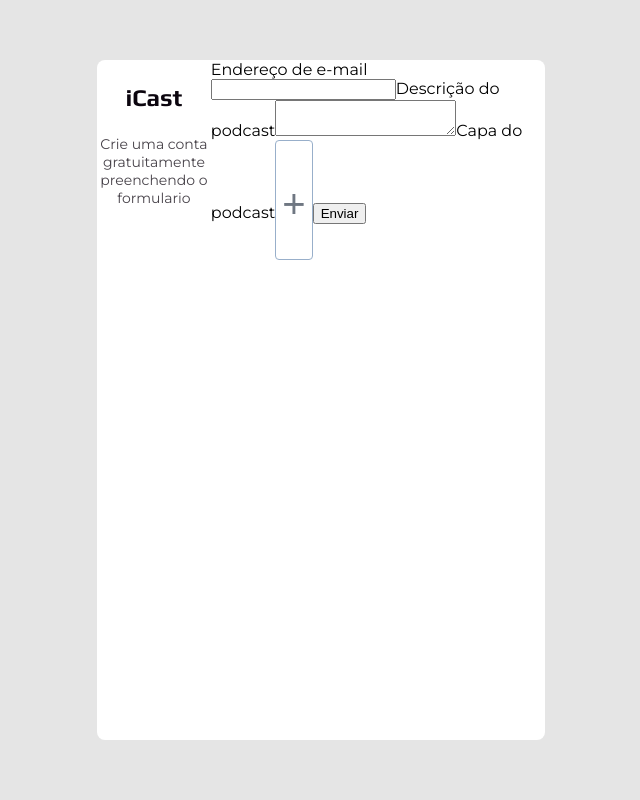
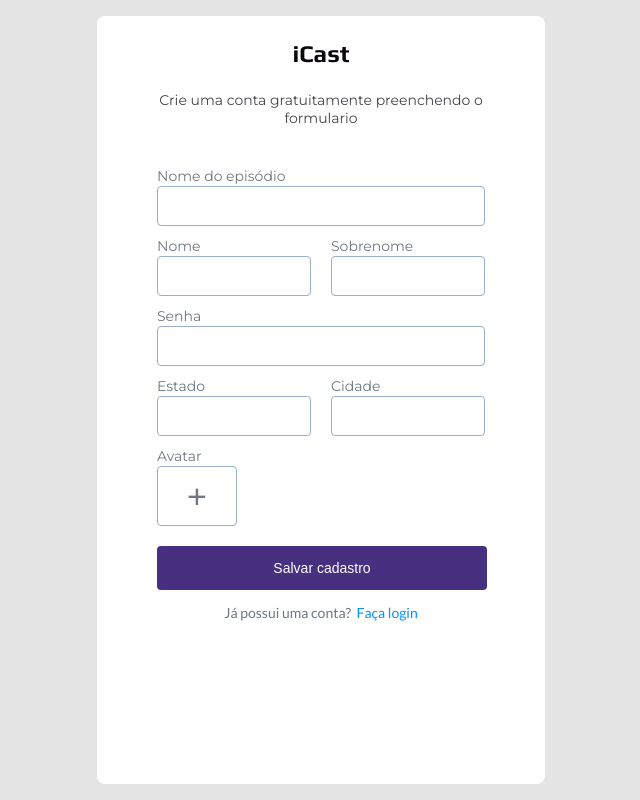
Before and after one commit to joaovitorvaz/icast-frontend, a Next.js app: page /cadastro-usuario in a window 1280 px wide. Shown: the whole page, without its empty margins (319-959 px from the left). Built offline with nearby package versions, Linux system fonts and the light colour scheme; no server answers.

Commit message:
tela finalizada

```diff
--- a/src/modules/Authentication/pages/CadastroUsuario/index.js
+++ b/src/modules/Authentication/pages/CadastroUsuario/index.js
@@ -7,7 +7,7 @@ import Image from 'next/image'
 import React, { FormEvent, ChangeEvent, useState } from "react"
 import {useRef, useEffect} from "react"
 
-export default function Home() {
+export default function CadastroUsuario() {
   const [image, setImage] = useState();
   const [preview, setPreview] = useState();
   const fileInputRef = useRef();
@@ -37,14 +37,39 @@ export default function Home() {
               <p className={styles.titleCadUser}>iCast</p>
               <p className={styles.subtitleCadUser}>Crie uma conta gratuitamente preenchendo o formulario</p>
             </div>
-            <div className={styles.organizaFormulario}>
-                <label className={styles.label}>Endereço de e-mail</label>
-                <input className={styles.input}></input>
-                <label className={styles.label}>Descrição do podcast</label>
-                <textarea className={styles.textarea}></textarea>
-                <label className={styles.label}>Capa do podcast</label>
+            <div className={styles.blocoFormulario} style={{padding:'0px 60px 0px 60px'}}>
+              <div style={{display:'flex', flexDirection:'column', width:'100%'}}>
+                  <label className={styles.label}>Nome do episódio</label>
+                  <input className={styles.input}></input>
+              </div>
+              <div style={{display:'flex', flexDirection:'row', width:'100%'}}>
+                <div style={{display:'flex', flexDirection:'column', width:'47%'}}>
+                  <label className={styles.label}>Nome</label>
+                  <input className={styles.input}></input>
+                </div>
+                <div style={{display:'flex', flexDirection:'column', marginLeft:'20px', width:'47%'}}>
+                  <label className={styles.label}>Sobrenome</label>
+                  <input className={styles.input}></input>
+                </div>
+              </div>
+                <div style={{display:'flex', flexDirection:'column', width:'100%'}}>
+                    <label className={styles.label}>Senha</label>
+                    <input className={styles.input}></input>
+                </div>
+                <div style={{display:'flex', flexDirection:'row', width:'100%'}}>
+                  <div style={{display:'flex', flexDirection:'column', width:'47%'}}>
+                    <label className={styles.label}>Estado</label>
+                    <input className={styles.input}></input>
+                  </div>
+                  <div style={{display:'flex', flexDirection:'column', marginLeft:'20px', width:'47%'}}>
+                    <label className={styles.label}>Cidade</label>
+                    <input className={styles.input}></input>
+                  </div>
+              </div>
+              <div style={{display:'flex', flexDirection:'column'}}>
+              <label className={styles.label}>Avatar</label>
                 {preview ? (
-                  <img style={{height:'120px', objectFit: 'cover',
+                  <img style={{height:'60px', width:'80px', objectFit: 'cover',
                    cursor: 'pointer', borderRadius:'4px'}}
                     src={preview}
                     onClick={() => {
@@ -52,14 +77,15 @@ export default function Home() {
                     }}></img>
                 ) : (
                   <button
-                    style={{height:'120px', objectFit: 'cover',
+                    style={{height:'60px', width:'80px', objectFit: 'cover',
                     background:'white', border: '1px solid #98AFCA',
+                    color: '#6F7782', fontWeight: '500', fontSize:'34px',
                     borderRadius: '4px', cursor: 'pointer'}}
                     onClick={(event) => {
                     event.preventDefault();
                     fileInputRef.current.click();
                   }}>
-                    <p style={{color: '#6F7782', fontWeight: '200', fontSize:'40px'}}>+</p></button>
+                    +</button>
                 )}
                 <input
                   type="file"
@@ -76,12 +102,16 @@ export default function Home() {
                   }}
                   >
                   </input>
-                  <button className={styles.buttonEnviar}>Enviar</button>
-              </div>
+                  <button className={styles.buttonEnviar}>Salvar cadastro</button>
+                  <div style={{display:'flex', flexDirection: 'row', widt: '100%', justifyContent: 'center'}}>
+                    <p className={styles.login}>Já possui uma conta? </p>
+                    <p className={styles.login} style={{color: '#0094FF'}}> &nbsp;&nbsp;Faça login </p>
+                    </div>
+                </div>
+            </div>
           </div>
         </main>
       </div>
-
     </div>
   )
 }
--- a/src/modules/Authentication/pages/CadastroUsuario/styles.module.css
+++ b/src/modules/Authentication/pages/CadastroUsuario/styles.module.css
@@ -1,14 +1,8 @@
-.container {
-    height: 100vh;
-    width: 100%;
-}
-
 .main {
     font-family: 'Montserrat', sans-serif;
     min-height: 100vh;
     width: 100%;
     display: flex;
-    flex-direction: column;
     justify-content: center;
 }
 
@@ -20,12 +14,12 @@
 .blocoCadastro{
     border-radius: 8px;
     width: 35%;
-    height: 85vh;
+    height: 96vh;
     background-color: #FFFFFF;
     display: flex;
     justify-items: center;
     align-self: center;
-    justify-content: center;
+    flex-direction: column;
 }
 
 .titleCadUser{
@@ -37,6 +31,9 @@
 }
 
 .subtitleCadUser{
+    padding: 0px 60px 25px 60px;
+    display: flex;
+    justify-content: center;
     color: #48434A;
     text-align: center;
     font-family: 'Montserrat', sans-serif;
@@ -44,10 +41,64 @@
 }
 
 .criarUsuario{
-    width: 70%;
-
+    width: 100%;
 }
 
 .organizarBlocoCad{
 
 }
+
+
+.input{
+    width: 100%;
+    height: 5vh;
+    background-color: white;
+    border: 1px solid #98AFCA;
+    border-radius: 4px;
+    margin-bottom: 10px;
+    color: #0B050E;
+}
+
+.textarea{
+    height: 15vh;
+    background-color: white;
+    border: 1px solid #98AFCA;
+    border-radius: 4px;
+    resize: none;
+    margin-bottom: 10px;
+}
+
+.textarea:focus, .input:focus {
+    box-shadow: 0 0 0 0;
+    border: 1px solid #98AFCA;
+    outline: 0;
+}
+
+.buttonEnviar{
+    background-color: #473080;
+    border: 0 none;
+    height: 5.5vh;
+    width: 330px;
+    color: white;
+    border-radius: 4px;
+    font-size: 14px;
+    margin-top: 20px;
+    display: flex;
+    justify-content: center;
+    cursor: pointer;
+    align-items: center;
+}
+
+.label{
+    line-height: 20px;
+    color: #6F7782;
+    font-size: 14px;
+}
+
+.login{
+    justify-content: center;
+    display: flex;
+    font-size: 14px;
+    font-family: 'Lato', sans-serif;
+    color: #6F7782;
+}
```
